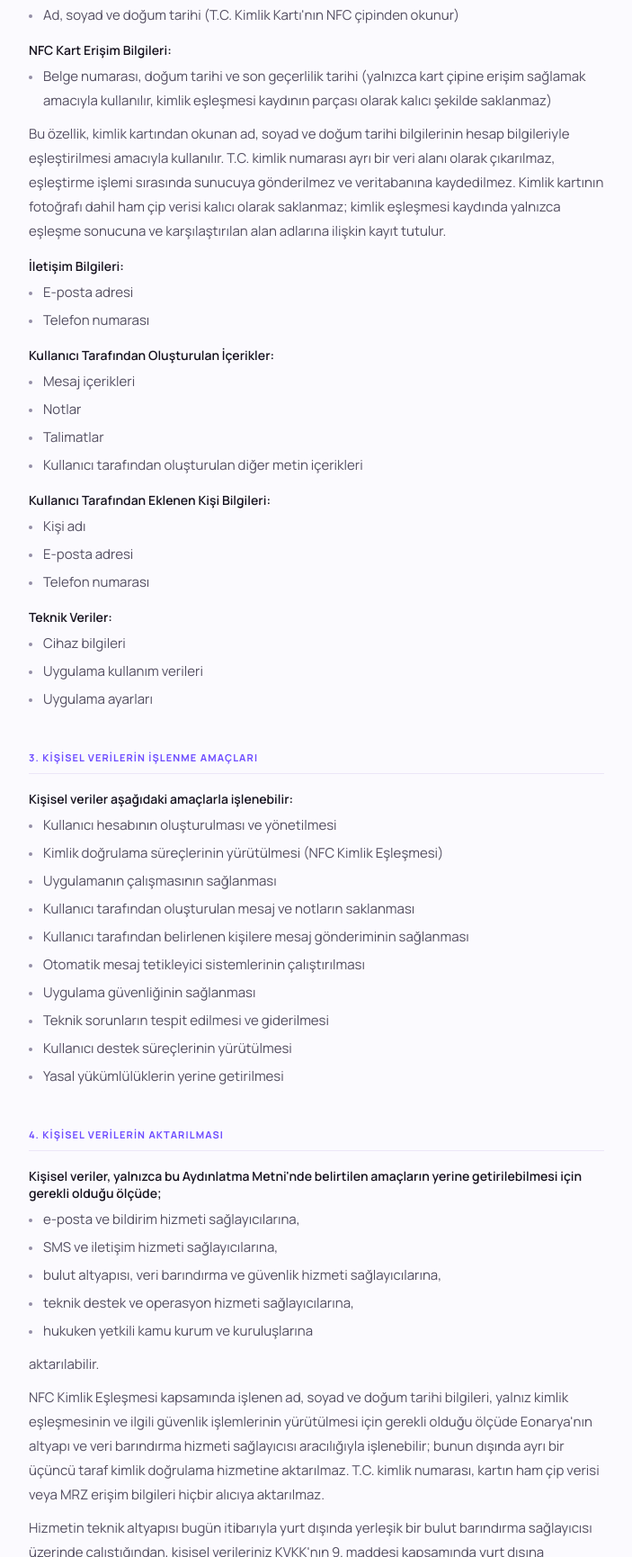
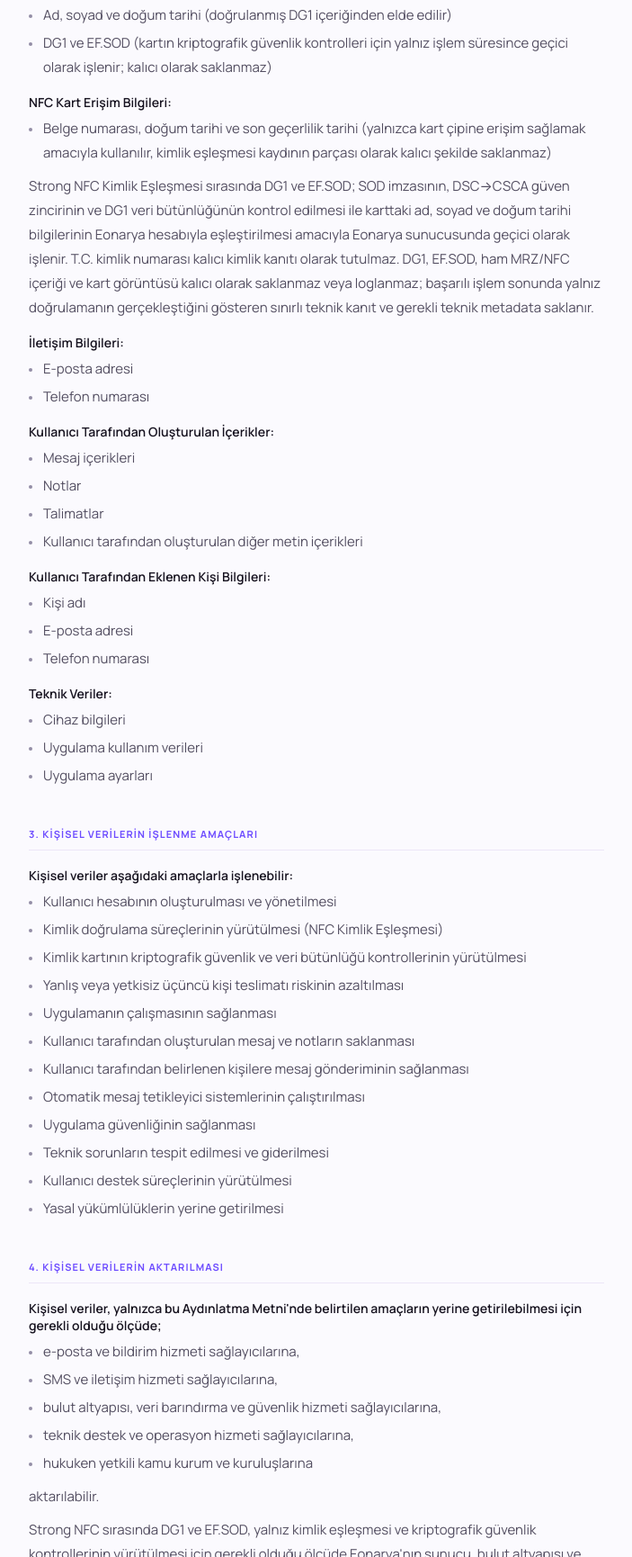
Before and after one commit to arifay1980/eonarya-website, a website: page aydinlatma.html in a window 1280 px wide. Shown: the part 1070-2800 px from the top of the page at 90% size, without its empty margins (288-991 px from the left). Drawn offline with Linux system fonts and the light colour scheme.

Commit message:
legal: Strong NFC aydinlatma metnini senkronla

```diff
--- a/aydinlatma.html
+++ b/aydinlatma.html
@@ -104,7 +104,7 @@
 <section class="page-hero">
   <p class="page-hero-label">Yasal</p>
   <h1>Aydınlatma Metni</h1>
-  <p class="page-hero-meta">Kişisel Verilerin İşlenmesine İlişkin · 4 Eylül 2026</p>
+  <p class="page-hero-meta">Kişisel Verilerin İşlenmesine İlişkin · 27 Eylül 2026</p>
 </section>
 
 <main class="content" data-legal-canonical="AYDINLATMA_METNI">
@@ -131,13 +131,14 @@
     </ul>
     <p class="doc-sub">Kimlik Doğrulama Verileri (NFC Kimlik Eşleşmesi):</p>
     <ul class="doc-bullets">
-      <li>Ad, soyad ve doğum tarihi (T.C. Kimlik Kartı'nın NFC çipinden okunur)</li>
+      <li>Ad, soyad ve doğum tarihi (doğrulanmış DG1 içeriğinden elde edilir)</li>
+      <li>DG1 ve EF.SOD (kartın kriptografik güvenlik kontrolleri için yalnız işlem süresince geçici olarak işlenir; kalıcı olarak saklanmaz)</li>
     </ul>
     <p class="doc-sub">NFC Kart Erişim Bilgileri:</p>
     <ul class="doc-bullets">
       <li>Belge numarası, doğum tarihi ve son geçerlilik tarihi (yalnızca kart çipine erişim sağlamak amacıyla kullanılır, kimlik eşleşmesi kaydının parçası olarak kalıcı şekilde saklanmaz)</li>
     </ul>
-    <p class="doc-body">Bu özellik, kimlik kartından okunan ad, soyad ve doğum tarihi bilgilerinin hesap bilgileriyle eşleştirilmesi amacıyla kullanılır. T.C. kimlik numarası ayrı bir veri alanı olarak çıkarılmaz, eşleştirme işlemi sırasında sunucuya gönderilmez ve veritabanına kaydedilmez. Kimlik kartının fotoğrafı dahil ham çip verisi kalıcı olarak saklanmaz; kimlik eşleşmesi kaydında yalnızca eşleşme sonucuna ve karşılaştırılan alan adlarına ilişkin kayıt tutulur.</p>
+    <p class="doc-body">Strong NFC Kimlik Eşleşmesi sırasında DG1 ve EF.SOD; SOD imzasının, DSC→CSCA güven zincirinin ve DG1 veri bütünlüğünün kontrol edilmesi ile karttaki ad, soyad ve doğum tarihi bilgilerinin Eonarya hesabıyla eşleştirilmesi amacıyla Eonarya sunucusunda geçici olarak işlenir. T.C. kimlik numarası kalıcı kimlik kanıtı olarak tutulmaz. DG1, EF.SOD, ham MRZ/NFC içeriği ve kart görüntüsü kalıcı olarak saklanmaz veya loglanmaz; başarılı işlem sonunda yalnız doğrulamanın gerçekleştiğini gösteren sınırlı teknik kanıt ve gerekli teknik metadata saklanır.</p>
     <p class="doc-sub">İletişim Bilgileri:</p>
     <ul class="doc-bullets">
       <li>E-posta adresi</li>
@@ -170,6 +171,8 @@
     <ul class="doc-bullets">
       <li>Kullanıcı hesabının oluşturulması ve yönetilmesi</li>
       <li>Kimlik doğrulama süreçlerinin yürütülmesi (NFC Kimlik Eşleşmesi)</li>
+      <li>Kimlik kartının kriptografik güvenlik ve veri bütünlüğü kontrollerinin yürütülmesi</li>
+      <li>Yanlış veya yetkisiz üçüncü kişi teslimatı riskinin azaltılması</li>
       <li>Uygulamanın çalışmasının sağlanması</li>
       <li>Kullanıcı tarafından oluşturulan mesaj ve notların saklanması</li>
       <li>Kullanıcı tarafından belirlenen kişilere mesaj gönderiminin sağlanması</li>
@@ -192,7 +195,7 @@
       <li>hukuken yetkili kamu kurum ve kuruluşlarına</li>
     </ul>
     <p class="doc-body">aktarılabilir.</p>
-    <p class="doc-body">NFC Kimlik Eşleşmesi kapsamında işlenen ad, soyad ve doğum tarihi bilgileri, yalnız kimlik eşleşmesinin ve ilgili güvenlik işlemlerinin yürütülmesi için gerekli olduğu ölçüde Eonarya'nın altyapı ve veri barındırma hizmeti sağlayıcısı aracılığıyla işlenebilir; bunun dışında ayrı bir üçüncü taraf kimlik doğrulama hizmetine aktarılmaz. T.C. kimlik numarası, kartın ham çip verisi veya MRZ erişim bilgileri hiçbir alıcıya aktarılmaz.</p>
+    <p class="doc-body">Strong NFC sırasında DG1 ve EF.SOD, yalnız kimlik eşleşmesi ve kriptografik güvenlik kontrollerinin yürütülmesi için gerekli olduğu ölçüde Eonarya'nın sunucu, bulut altyapısı ve veri barındırma hizmeti sağlayıcısı üzerinden geçici olarak iletilerek işlenebilir; bunun dışında ayrı bir üçüncü taraf kimlik doğrulama hizmeti kullanılmaz. DG1 ve EF.SOD kalıcı olarak saklanmaz; T.C. kimlik numarası kalıcı kimlik kanıtı olarak tutulmaz.</p>
     <p class="doc-body">Hizmetin teknik altyapısı bugün itibarıyla yurt dışında yerleşik bir bulut barındırma sağlayıcısı üzerinde çalıştığından, kişisel verileriniz KVKK'nın 9. maddesi kapsamında yurt dışına aktarılmaktadır. Hizmet Sağlayıcı bu aktarımı KVKK'nın öngördüğü uygun güvence mekanizmalarına (Kurul tarafından ilan edilen standart sözleşme dahil) uygun hâle getirmek üzere gerekli idari ve teknik çalışmaları yürütmektedir; bu çalışmaların tamamlanma durumu ilgili idari süreçlerin sonuçlanmasına bağlıdır.</p>
     <p class="doc-body">Bu durumlar dışında kişisel veriler üçüncü kişilere aktarılmaz.</p>
   </div>
@@ -202,13 +205,13 @@
     <p class="doc-sub">Kişisel veriler aşağıdaki yollarla elektronik ortamda toplanmaktadır:</p>
     <ul class="doc-bullets">
       <li>Mobil uygulama üzerinden kullanıcı tarafından girilen bilgiler</li>
-      <li>Kullanıcının kendi isteğiyle başlattığı NFC Kimlik Eşleşmesi sırasında T.C. Kimlik Kartının çipinden okunan ad, soyad ve doğum tarihi</li>
+      <li>Kullanıcının kendi isteğiyle başlattığı Strong NFC Kimlik Eşleşmesi sırasında T.C. Kimlik Kartından okunan DG1 ve EF.SOD ile doğrulanmış DG1 içeriğinden elde edilen ad, soyad ve doğum tarihi</li>
       <li>NFC ile kart çipine erişim amacıyla kullanıcı tarafından girilen belge numarası, doğum tarihi ve son geçerlilik tarihi</li>
       <li>Uygulama kullanımı sırasında oluşan teknik veriler</li>
       <li>Kullanıcı ayarları ve tercihler</li>
     </ul>
     <p class="doc-body">Hesap açılışı, mesajların saklanması ve kullanıcının belirlediği teslimat süreçlerinin yürütülmesi kapsamındaki kişisel veriler, sözleşmenin kurulması ve ifasıyla doğrudan doğruya ilgili olması (KVKK m.5/2-c) ile kanunlarda açıkça öngörülme veya hukuki yükümlülüğün yerine getirilmesi (KVKK m.5/2-a, m.5/2-ç) hukuki sebeplerine dayanılarak işlenir.</p>
-    <p class="doc-body">NFC Kimlik Eşleşmesi kapsamında işlenen ad, soyad ve doğum tarihi; hesap güvenliğinin artırılması, kimlik kötüye kullanımının ve sahteciliğin azaltılması ile kritik işlemlerin güvenilirliğinin güçlendirilmesi amaçlarıyla, veri sorumlusunun meşru menfaati hukuki sebebine (KVKK m.5/2-f) dayanılarak işlenir. NFC Kimlik Eşleşmesi kullanıcının kendi iradesiyle başlattığı bir işlemdir; ancak bu işlem KVKK açık rızası niteliğinde değildir ve NFC verilerinin işlenmesi açık rızaya dayanmaz.</p>
+    <p class="doc-body">Strong NFC kapsamında DG1 ve EF.SOD'un geçici işlenmesi ile doğrulanmış DG1 içeriğinden elde edilen ad, soyad ve doğum tarihinin eşleştirilmesi; kartın kriptografik güvenlik ve veri bütünlüğü kontrollerinin yürütülmesi, hesap ve teslimat güvenliğinin artırılması, kimlik kötüye kullanımının azaltılması ve yanlış veya yetkisiz üçüncü kişi teslimatı riskinin önlenmesi amaçlarıyla, veri sorumlusunun meşru menfaati hukuki sebebine (KVKK m.5/2-f) dayanılarak yürütülür. Strong NFC kullanıcının kendi iradesiyle başlattığı bir işlemdir; ancak bu işlem KVKK açık rızası niteliğinde değildir ve NFC verilerinin işlenmesi açık rızaya dayanmaz.</p>
   </div>
 
   <div class="doc-section">
```
